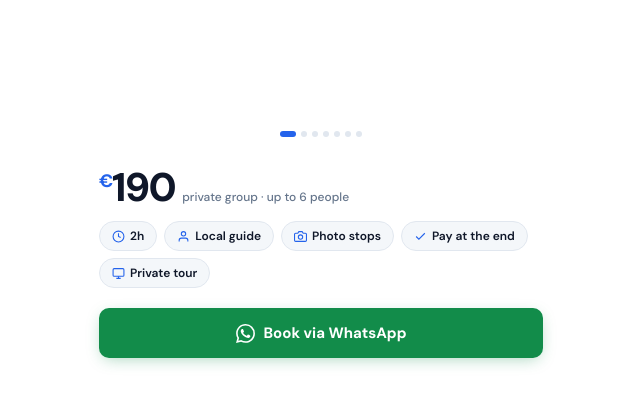
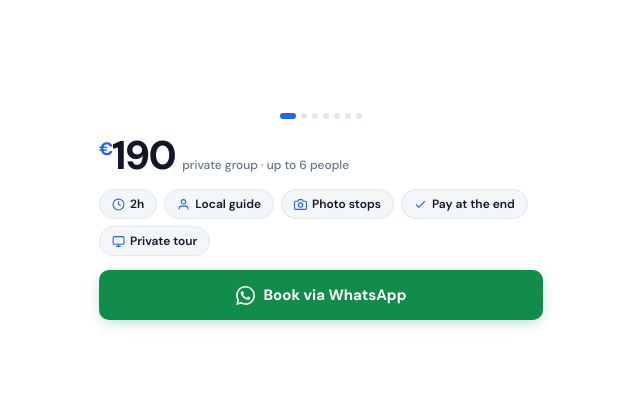
Before and after one commit to aldrighi91-bot/tuktuk-lisbon-site, a plain HTML site: page tours/belem.html in a window 1280 px wide. Shown: the part 640-1038 px from the top of the page, without its empty margins (319-959 px from the left). After the commit the page ends 992 px from the top, so only its background shows below. Drawn offline with Linux system fonts and the light colour scheme.

Commit message:
fix: reduce gap between photo and price (belem)

```diff
--- a/tours/belem.html
+++ b/tours/belem.html
@@ -60,7 +60,7 @@ body {
 .s-desc p { font-size: 13.5px; line-height: 1.65; color: var(--muted); }
 .map-slide { aspect-ratio: 1/1; background: #e8f0f7; position: relative; overflow: hidden; }
 .map-slide svg { width: 100%; height: 100%; display: block; }
-.map-desc { padding: 14px 18px 16px; border-bottom: 1px solid var(--border); }
+.map-desc { padding: 8px 18px 10px; border-bottom: 1px solid var(--border); }
 .map-title { font-size: 13px; font-weight: 700; color: var(--ink); margin-bottom: 10px; }
 .stop-list { display: flex; flex-direction: column; gap: 7px; }
 .stop { display: flex; align-items: center; gap: 10px; font-size: 13px; color: var(--ink); font-weight: 500; }
@@ -70,7 +70,7 @@ body {
   font-size: 10px; font-weight: 800;
   display: flex; align-items: center; justify-content: center; flex-shrink: 0;
 }
-.dots { display: flex; justify-content: center; gap: 5px; padding: 12px 0; }
+.dots { display: flex; justify-content: center; gap: 5px; padding: 6px 0; }
 .dot {
   width: 6px; height: 6px; border-radius: 3px;
   background: var(--border); border: none; padding: 0; cursor: pointer;
@@ -92,7 +92,7 @@ body {
 }
 .arr:active { transform: scale(.88); }
 .arr svg { width: 14px; height: 14px; }
-.info { padding: 18px 18px 0; animation: up .4s ease .16s both; }
+.info { padding: 10px 18px 0; }
 .price-row { display: flex; align-items: baseline; gap: 7px; margin-bottom: 14px; }
 .price { font-size: 40px; font-weight: 800; letter-spacing: -.04em; line-height: 1; }
 .price sup { font-size: 18px; font-weight: 700; color: var(--blue); vertical-align: super; }
@@ -113,7 +113,7 @@ body {
   border-radius: 8px;
   font-size: 12px; color: hsl(221 83% 35%); font-weight: 500; line-height: 1.55;
 }
-.cta-wrap { padding: 20px 18px 40px; animation: up .4s ease .22s both; }
+.cta-wrap { padding: 14px 18px 32px; }
 .cta {
   display: flex; align-items: center; justify-content: center; gap: 9px;
   width: 100%; padding: 15px; background: var(--green);
```
